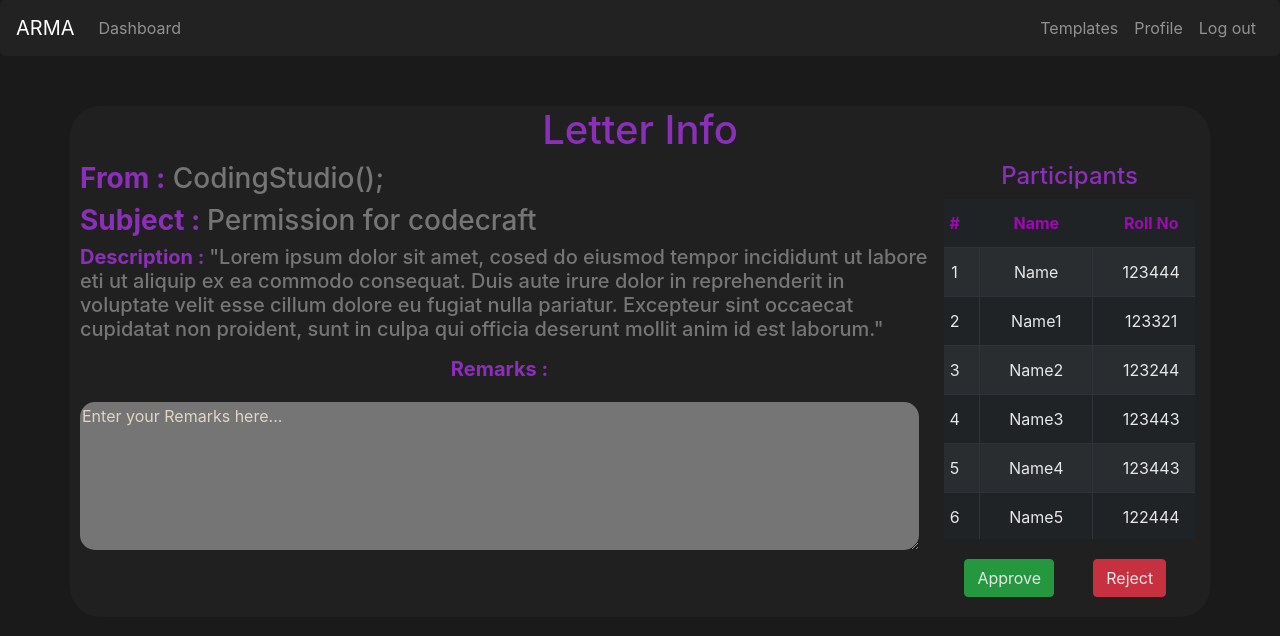
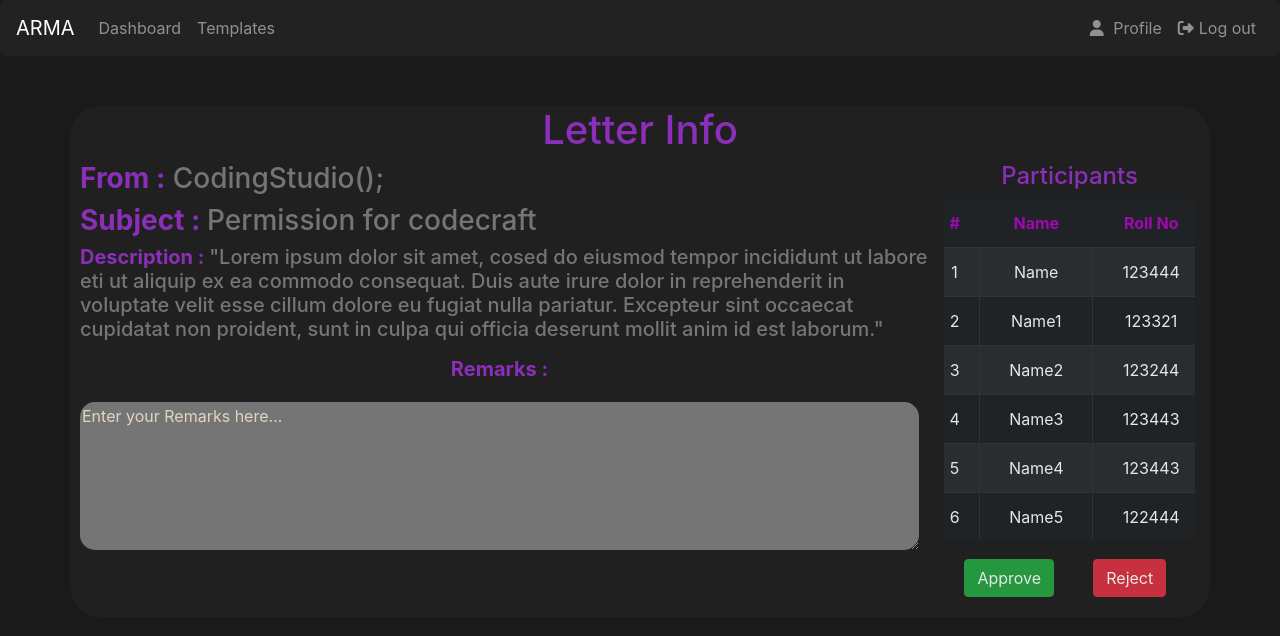
Before and after one commit to coding-Studio-vbit/A.R.M.A-Legacy, a React (Create React App) app in the folder react/: page /Remarks in a window 1280 px wide. Shown: the top 636 px of the page. Built offline with nearby package versions, Linux system fonts and the light colour scheme; sample sign-in values are in the browser's storage.

Commit message:
Loading Sceen added icons added table edit request option logout added

```diff
--- a/react/public/index.html
+++ b/react/public/index.html
@@ -9,6 +9,7 @@
       name="description"
       content="Web site created using create-react-app"
     />
+    <script src="https://kit.fontawesome.com/caae85753e.js" crossorigin="anonymous"></script>
     <link rel="apple-touch-icon" href="%PUBLIC_URL%/logo192.png" />
     <!--
       manifest.json provides metadata used when your web app is installed on a
@@ -20,7 +21,7 @@
       integrity="sha384-Vkoo8x4CGsO3+Hhxv8T/Q5PaXtkKtu6ug5TOeNV6gBiFeWPGFN9MuhOf23Q9Ifjh"
       crossorigin="anonymous"
     />
-
+    <script src="//cdnjs.cloudflare.com/ajax/libs/jquery/3.2.1/jquery.min.js"></script>
     <link rel="manifest" href="%PUBLIC_URL%/manifest.json" />
 
     <link
--- a/react/src/components/Dashboard.js
+++ b/react/src/components/Dashboard.js
@@ -3,6 +3,7 @@ import Table  from './Table';
 import FacultyTable  from './FacultyTable';
 import Nav from './Navi';
 import TemplateList from './TemplateList';
+import LoadingScreen from './LoadingScreen';
 import {Tab,Tabs} from 'react-bootstrap';
 import axios from 'axios';
 class Dashboard extends React.Component{
@@ -58,13 +59,7 @@ class Dashboard extends React.Component{
 
       default:
         return (
-          <div style={{ marginTop: "20%" }}>
-            <center>
-              <h1>
-                Please, <a href="/">Login.</a>
-              </h1>
-            </center>
-          </div>
+          <LoadingScreen/>
         );
 
     }
--- /dev/null
+++ b/react/src/components/LoadingScreen.js
@@ -0,0 +1,19 @@
+import React from 'react';
+import '../css/LoadingScreen.css';
+
+const LoadingScreen = () => {
+  return(
+    <div id="circle">
+      <div class="loader">
+        <div class="loader">
+          <div class="loader">
+            <div class="loader">
+            </div>
+          </div>
+        </div>
+      </div>
+    </div>
+  );
+}
+
+export default LoadingScreen;
--- a/react/src/components/Navi.js
+++ b/react/src/components/Navi.js
@@ -20,7 +20,8 @@ const Navi = () => {
     }
       console.log(config);
       axios.post("http://localhost:8080/logout",user,config).then((response) => {
-        console.log(response.message);
+        console.log(response);
+        localStorage.clear();
         history.push("/");
       }).catch((err) => {
         console.log(err);
@@ -28,20 +29,20 @@ const Navi = () => {
     }
   }
     return (
-      <Navbar style={{backgroundColor: '#222222 !important', borderRadius:'5px'}} className="navigation" collapseOnSelect expand="lg" bg="dark" variant="dark">
+      <Navbar style={{backgroundColor: '#222222 !important', borderRadius:'5px'}} className="navigation" id= "page-top" collapseOnSelect expand="lg" bg="dark" variant="dark">
   <Navbar.Brand href="#home">ARMA</Navbar.Brand>
   <Navbar.Toggle aria-controls="responsive-navbar-nav" />
   <Navbar.Collapse id="responsive-navbar-nav">
     <Nav className="mr-auto">
       <Nav.Link href="/Dashboard">Dashboard</Nav.Link>
+      <Nav.Link href="/Dashboard/TemplateList">Templates</Nav.Link>
     </Nav>
     <Nav>
-    <Nav >
-      <Nav.Link href="/Dashboard/TemplateList">Templates</Nav.Link>
-      <Nav.Link href="/Profile">Profile</Nav.Link>
+    <Nav>
+      <Nav.Link href="/Profile" ><i class="fas fa-user"></i> Profile</Nav.Link>
       </Nav>
       <Nav.Link onClick={handleLogout}>
-        Log out
+        <i class="fas fa-sign-out-alt"></i>Log out
       </Nav.Link>
     </Nav>
   </Navbar.Collapse>
--- a/react/src/components/Table.js
+++ b/react/src/components/Table.js
@@ -46,6 +46,7 @@ class Table extends React.Component {
           <td>{item.subject}</td>
           <td>PENDING</td>
           <td> <a href="/Remarks">Click here!</a> </td>
+          <td style={{color: "grey"}}><i class="far fa-edit"></i></td>
     {
       //       <td><center>
     //         <input type="checkbox" />
@@ -66,6 +67,7 @@ class Table extends React.Component {
            <th scope="col">Subject</th>
            <th scope="col">Status</th>
            <th scope="col">Remarks</th>
+           <th scope="col">Edit</th>
            {// <th scope="col"><center>Approve</center></th>
            }</tr>
            </thead>
--- /dev/null
+++ b/react/src/css/LoadingScreen.css
@@ -0,0 +1,31 @@
+
+html,body{
+       width: 100%;
+	   height: 100%;
+}
+
+ body {
+     background: #0d161f;
+}
+
+#circle {
+    position: absolute;
+    top: 50%;
+    left: 50%;
+    transform: translate(-50%,-50%);
+	width: 150px;
+    height: 150px;
+}
+
+.loader {
+    width: calc(100% - 0px);
+	height: calc(100% - 0px);
+	border: 8px solid #162534;
+	border-top: 8px solid #09f;
+	border-radius: 50%;
+	animation: rotate 5s linear infinite;
+}
+
+@keyframes rotate {
+100% {transform: rotate(360deg);}
+}
--- a/react/src/css/nav.css
+++ b/react/src/css/nav.css
@@ -1,3 +1,6 @@
 .navigation{
   background-color: #222222 !important;
 }
+.fas{
+  margin-right: 5px;
+}
--- a/react/src/css/table.css
+++ b/react/src/css/table.css
@@ -10,6 +10,12 @@
 	.table-responsive{
 		text-align: center;
 		border: 0;
+	}
+	td{
+		font-size: 12px;
+	}
+	th{
+		font-size: 12px;
 	}
 }
 tr{
```
Also changed, not shown: 2 other files (tests, documents, lock files or other folders).
